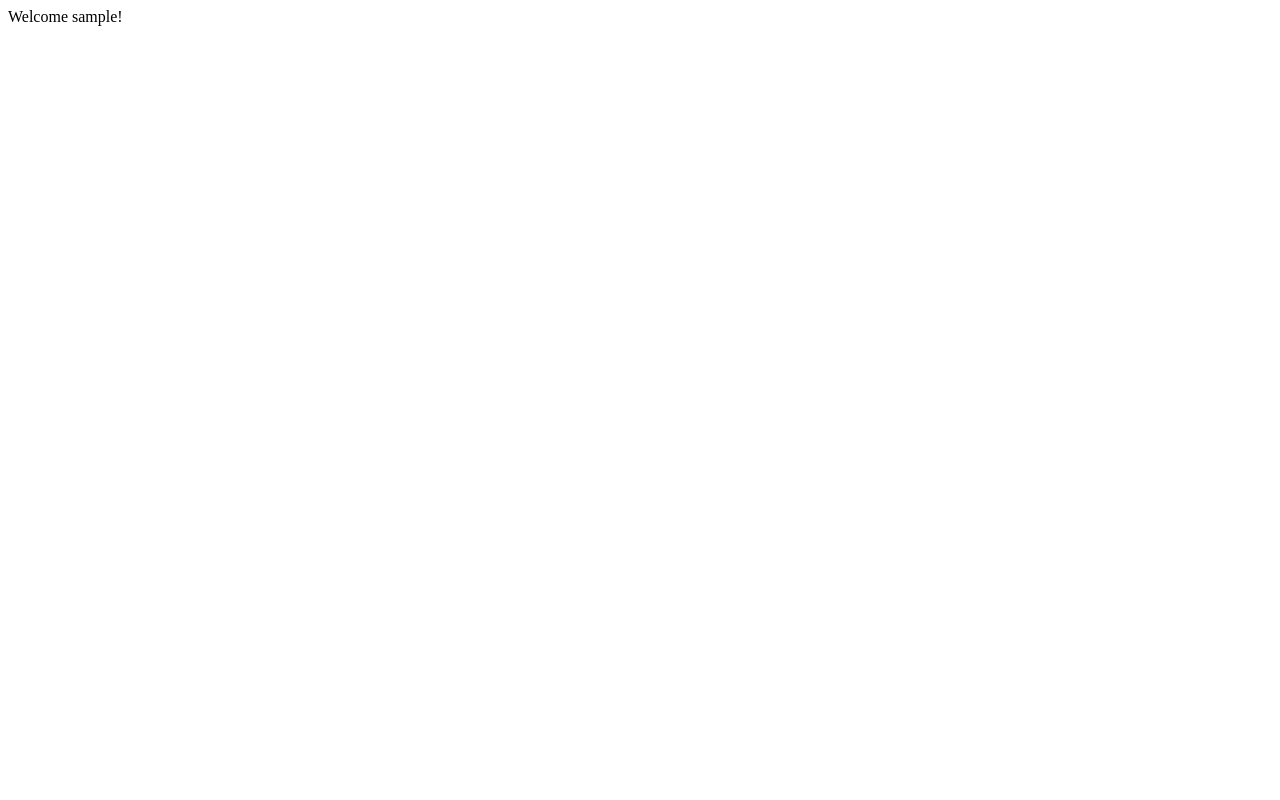
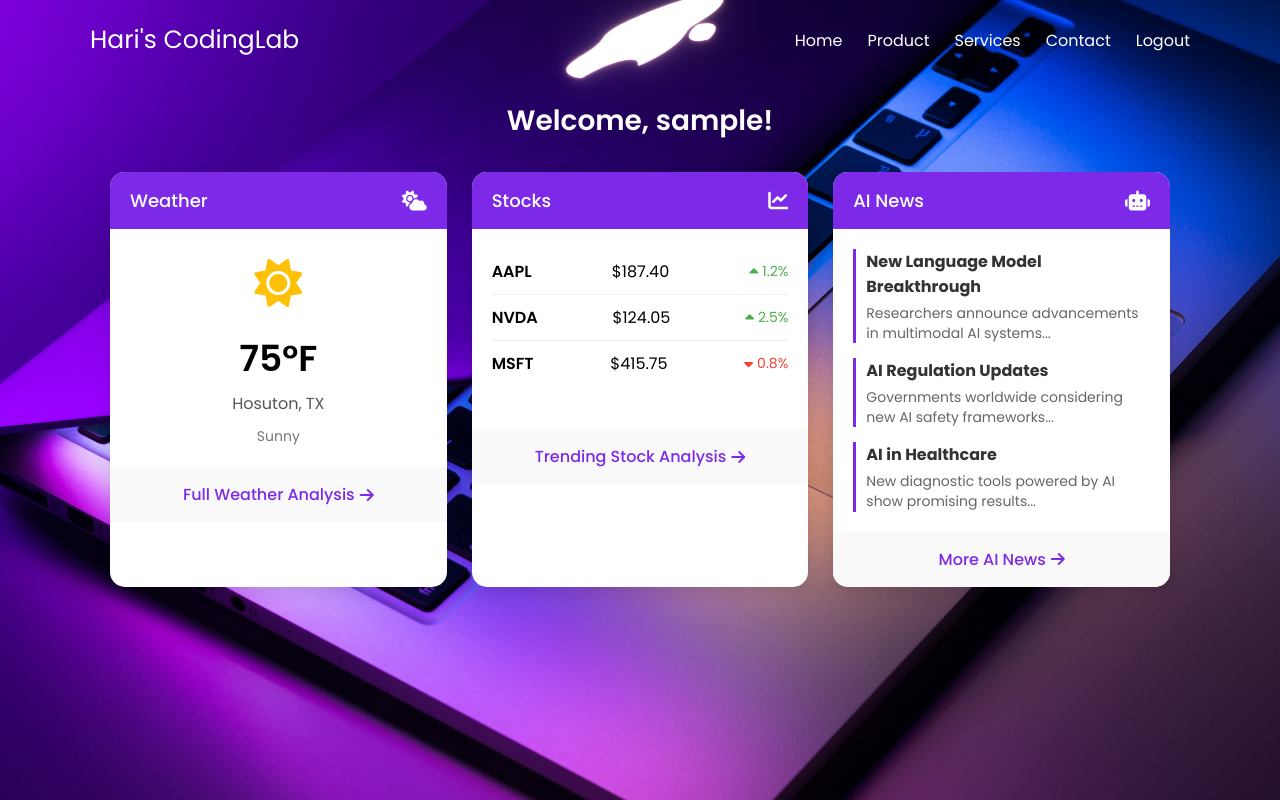
Before and after one commit to harinath-karnati/PythonLab, a Flask app: page /home in a window 1280 px wide. Before the commit the page is almost empty. Run offline with Flask 3, Linux system fonts and the light colour scheme; the visitor is signed in with stand-in values (Sample User, id 1); some libraries are stand-ins or nearby versions.

Commit message:
Updated Dashboard
Updated Dashboard

```diff
--- a/LoginPage/app.py
+++ b/LoginPage/app.py
@@ -168,11 +168,11 @@ def login_face():
                 break
 
             # Display countdown
-            remaining_time = max(0, int(timeout_duration - (time.time() - start_time)))
-            cv2.putText(frame, f"Time Remaining: {remaining_time}s",
-                        (10, 30), cv2.FONT_HERSHEY_SIMPLEX, 1, (0, 255, 0), 2)
+         #   remaining_time = max(0, int(timeout_duration - (time.time() - start_time)))
+         #   cv2.putText(frame, f"Time Remaining: {remaining_time}s",
+         #               (10, 30), cv2.FONT_HERSHEY_SIMPLEX, 1, (0, 255, 0), 2)
 
-            cv2.imshow("Face ID Login", frame)
+         #   cv2.imshow("Face ID Login", frame)
 
             embedding = generate_face_embedding(frame)
 
@@ -281,9 +281,9 @@ def register():
 
 @app.route('/home')
 def home():
-    if 'loggedin' in session:
-        return f"Welcome {session['username']}!"
-    return redirect(url_for('login'))
+    if 'loggedin' not in session:
+        return redirect(url_for('login'))
+    return render_template('home.html', username=session['username'])
 
 @app.route('/logout')
 def logout():
--- /dev/null
+++ b/LoginPage/static/css/dashboard.css
@@ -0,0 +1,192 @@
+/* Dashboard specific styles */
+.dashboard-container {
+    max-width: 1100px;
+    margin: 0 auto;
+    padding: 100px 20px 20px;
+  }
+
+  .dashboard-container h2 {
+    font-size: 28px;
+    margin-bottom: 30px;
+    color: #fff;
+    font-weight: 600;
+    text-align: center;
+  }
+
+  .tiles-container {
+    display: grid;
+    grid-template-columns: repeat(auto-fit, minmax(300px, 1fr));
+    gap: 25px;
+    margin-top: 30px;
+  }
+
+  .tile {
+    background: #fff;
+    border-radius: 15px;
+    box-shadow: 0 5px 15px rgba(0,0,0,0.1);
+    overflow: hidden;
+    transition: transform 0.3s ease, box-shadow 0.3s ease;
+  }
+
+  .tile:hover {
+    transform: translateY(-5px);
+    box-shadow: 0 10px 20px rgba(0,0,0,0.15);
+  }
+
+  .tile-header {
+    background: #7d2ae8;
+    padding: 15px 20px;
+    display: flex;
+    align-items: center;
+    justify-content: space-between;
+  }
+
+  .tile-header h3 {
+    color: #fff;
+    font-size: 18px;
+    font-weight: 500;
+  }
+
+  .tile-header i {
+    color: #fff;
+    font-size: 20px;
+  }
+
+  .tile-content {
+    padding: 20px;
+    min-height: 200px;
+  }
+
+  .tile-footer {
+    padding: 15px 20px;
+    background: #f9f9f9;
+    text-align: center;
+  }
+
+  .tile-footer a {
+    color: #7d2ae8;
+    font-weight: 500;
+    transition: color 0.3s ease;
+    display: flex;
+    align-items: center;
+    justify-content: center;
+  }
+
+  .tile-footer a i {
+    margin-left: 5px;
+  }
+
+  .tile-footer a:hover {
+    color: #6420b0;
+  }
+
+  /* Weather Tile Specific Styles */
+  .weather-info {
+    display: flex;
+    flex-direction: column;
+    align-items: center;
+    justify-content: center;
+    text-align: center;
+  }
+
+  .weather-icon {
+    font-size: 48px;
+    color: #ffc107;
+    margin-bottom: 10px;
+  }
+
+  .weather-temp {
+    font-size: 36px;
+    font-weight: 600;
+    margin-bottom: 5px;
+  }
+
+  .weather-location {
+    font-size: 16px;
+    color: #555;
+    margin-bottom: 10px;
+  }
+
+  .weather-description {
+    font-size: 14px;
+    color: #777;
+  }
+
+  /* Stocks Tile Specific Styles */
+  .stock-list {
+    list-style-type: none;
+  }
+
+  .stock-item {
+    display: flex;
+    justify-content: space-between;
+    align-items: center;
+    padding: 10px 0;
+    border-bottom: 1px solid #eee;
+  }
+
+  .stock-item:last-child {
+    border-bottom: none;
+  }
+
+  .stock-name {
+    font-weight: 600;
+    font-size: 16px;
+  }
+
+  .stock-price {
+    font-size: 16px;
+  }
+
+  .stock-change {
+    font-size: 14px;
+    display: flex;
+    align-items: center;
+  }
+
+  .stock-change i {
+    margin-right: 4px;
+  }
+
+  .stock-change.up {
+    color: #4caf50;
+  }
+
+  .stock-change.down {
+    color: #f44336;
+  }
+
+  /* AI News Tile Specific Styles */
+  .news-list {
+    display: flex;
+    flex-direction: column;
+    gap: 15px;
+  }
+
+  .news-item {
+    border-left: 3px solid #7d2ae8;
+    padding-left: 10px;
+  }
+
+  .news-item h4 {
+    font-size: 16px;
+    margin-bottom: 5px;
+    color: #333;
+  }
+
+  .news-item p {
+    font-size: 14px;
+    color: #666;
+    line-height: 1.4;
+  }
+
+  /* Responsive adjustments */
+  @media (max-width: 768px) {
+    .tiles-container {
+      grid-template-columns: 1fr;
+    }
+
+    .dashboard-container h2 {
+      font-size: 24px;
+    }
+  }
--- a/LoginPage/static/css/style.css
+++ b/LoginPage/static/css/style.css
@@ -124,7 +124,7 @@ a {
 }
 .input_box {
   position: relative;
-  margin-top: 30px;
+  margin-top: 40px;
   width: 100%;
   height: 40px;
 }
@@ -176,6 +176,7 @@ a {
 .input_box small {
   display: block;
   margin-top: 5px;
+  margin-bottom: 15px; /* Added margin-bottom for more spacing */
   font-size: 11px;
   color: #707070;
 }
@@ -232,7 +233,7 @@ a {
 .camera-container {
   width: 100%;
   text-align: center;
-  margin: 15px 0;
+  margin: 30px 0 15px 0; /* Changed from 15px 0 to 30px 0 15px 0 - more space on top */
 }
 
 /* Video element styling */
--- /dev/null
+++ b/LoginPage/templates/home.html
@@ -0,0 +1,117 @@
+<!DOCTYPE html>
+<html lang="en">
+<head>
+    <meta charset="UTF-8">
+    <meta name="viewport" content="width=device-width, initial-scale=1.0">
+    <title>User Dashboard</title>
+    <link rel="icon" type="image/x-icon" href="{{ url_for('static', filename='images/favicon.ico') }}">
+    <link rel="stylesheet" href="{{ url_for('static', filename='css/style.css') }}?v=1.1">
+    <link rel="stylesheet" href="{{ url_for('static', filename='css/dashboard.css') }}?v=1.0">
+    <link rel="stylesheet" href="https://unilus.iconscout.com/release/v4.0.0/css/line.css">
+    <link rel="stylesheet" href="https://cdnjs.cloudflare.com/ajax/libs/font-awesome/6.4.0/css/all.min.css">
+</head>
+<body>
+    <!-- Header -->
+    <header class="header">
+        <nav class="nav">
+            <a href="#" class="nav_logo">Hari's CodingLab</a>
+
+            <ul class="nav_items">
+                <li class="nav_item">
+                    <a href="#" class="nav_link">Home</a>
+                    <a href="#" class="nav_link">Product</a>
+                    <a href="#" class="nav_link">Services</a>
+                    <a href="#" class="nav_link">Contact</a>
+                    <a href="{{ url_for('logout') }}" class="nav_link">Logout</a>
+                </li>
+            </ul>
+        </nav>
+    </header>
+
+    <div class="home">
+        <div class="dashboard-container">
+            <h2>Welcome, {{ username }}!</h2>
+
+            <div class="tiles-container">
+                <!-- Weather Tile -->
+                <div class="tile">
+                    <div class="tile-header">
+                        <h3>Weather</h3>
+                        <i class="fas fa-cloud-sun"></i>
+                    </div>
+                    <div class="tile-content">
+                        <div class="weather-info">
+                            <div class="weather-icon">
+                                <i class="fas fa-sun"></i>
+                            </div>
+                            <div class="weather-temp">75°F</div>
+                            <div class="weather-location">Hosuton, TX</div>
+                            <div class="weather-description">Sunny</div>
+                        </div>
+                    </div>
+                    <div class="tile-footer">
+                        <a href="https://www.msn.com/en-us/weather/forecast/in-Houston,TX" target="_blank">Full Weather Analysis <i class="fas fa-arrow-right"></i></a>
+                    </div>
+                </div>
+
+                <!-- Stocks Tile -->
+                <div class="tile">
+                    <div class="tile-header">
+                        <h3>Stocks</h3>
+                        <i class="fas fa-chart-line"></i>
+                    </div>
+                    <div class="tile-content">
+                        <ul class="stock-list">
+                            <li class="stock-item">
+                                <span class="stock-name">AAPL</span>
+                                <span class="stock-price">$187.40</span>
+                                <span class="stock-change up"><i class="fas fa-caret-up"></i> 1.2%</span>
+                            </li>
+                            <li class="stock-item">
+                                <span class="stock-name">NVDA</span>
+                                <span class="stock-price">$124.05</span>
+                                <span class="stock-change up"><i class="fas fa-caret-up"></i> 2.5%</span>
+                            </li>
+                            <li class="stock-item">
+                                <span class="stock-name">MSFT</span>
+                                <span class="stock-price">$415.75</span>
+                                <span class="stock-change down"><i class="fas fa-caret-down"></i> 0.8%</span>
+                            </li>
+                        </ul>
+                    </div>
+                    <div class="tile-footer">
+                        <a href="https://finance.yahoo.com" target="_blank">Trending Stock Analysis <i class="fas fa-arrow-right"></i></a>
+                    </div>
+                </div>
+
+                <!-- AI News Tile -->
+                <div class="tile">
+                    <div class="tile-header">
+                        <h3>AI News</h3>
+                        <i class="fas fa-robot"></i>
+                    </div>
+                    <div class="tile-content">
+                        <div class="news-list">
+                            <div class="news-item">
+                                <h4>New Language Model Breakthrough</h4>
+                                <p>Researchers announce advancements in multimodal AI systems...</p>
+                            </div>
+                            <div class="news-item">
+                                <h4>AI Regulation Updates</h4>
+                                <p>Governments worldwide considering new AI safety frameworks...</p>
+                            </div>
+                            <div class="news-item">
+                                <h4>AI in Healthcare</h4>
+                                <p>New diagnostic tools powered by AI show promising results...</p>
+                            </div>
+                        </div>
+                    </div>
+                    <div class="tile-footer">
+                        <a href="https://www.theverge.com/ai-artificial-intelligence" target="_blank">More AI News <i class="fas fa-arrow-right"></i></a>
+                    </div>
+                </div>
+            </div>
+        </div>
+    </div>
+</body>
+</html>
```
Also changed, not shown: LoginPage/static/js/face-capture.js (+115 -4 lines), LoginPage/static/js/script.js (+22 -15 lines), 1 other file.
